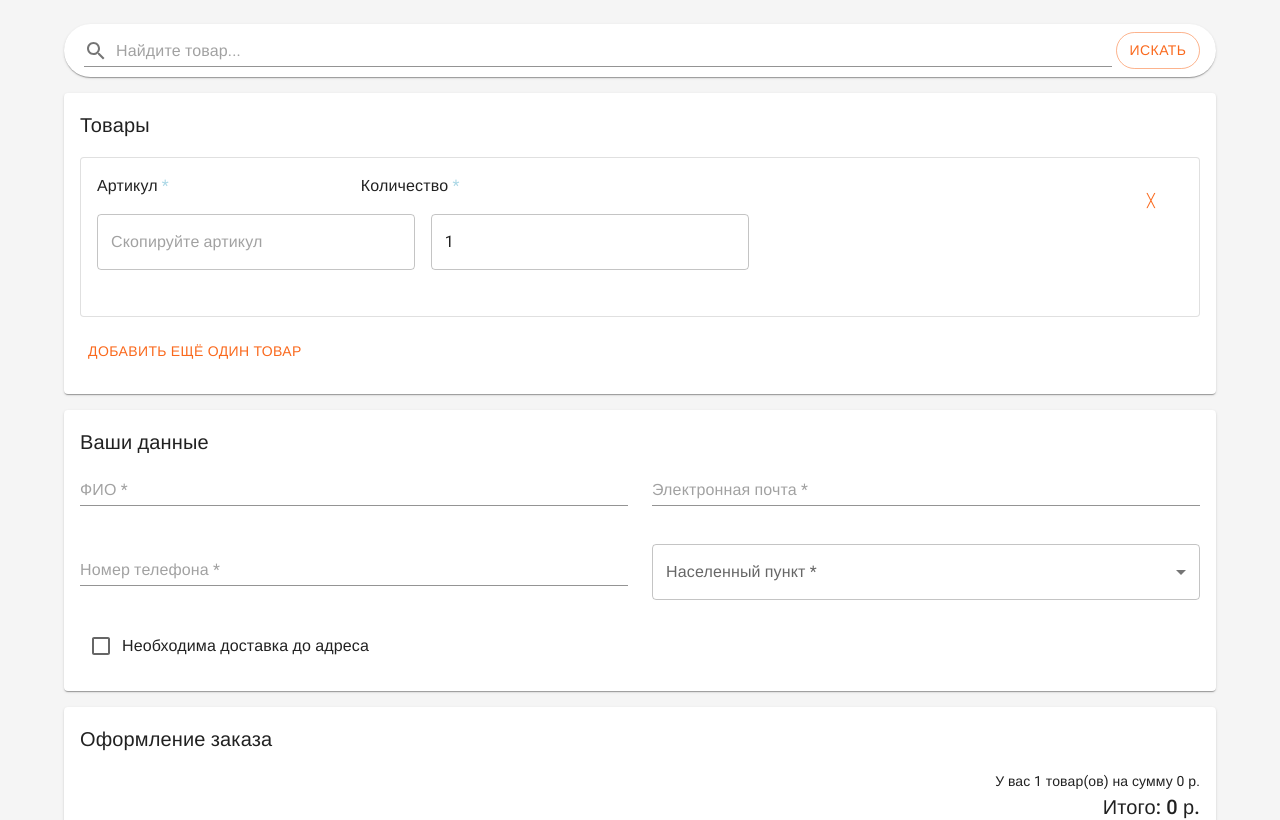
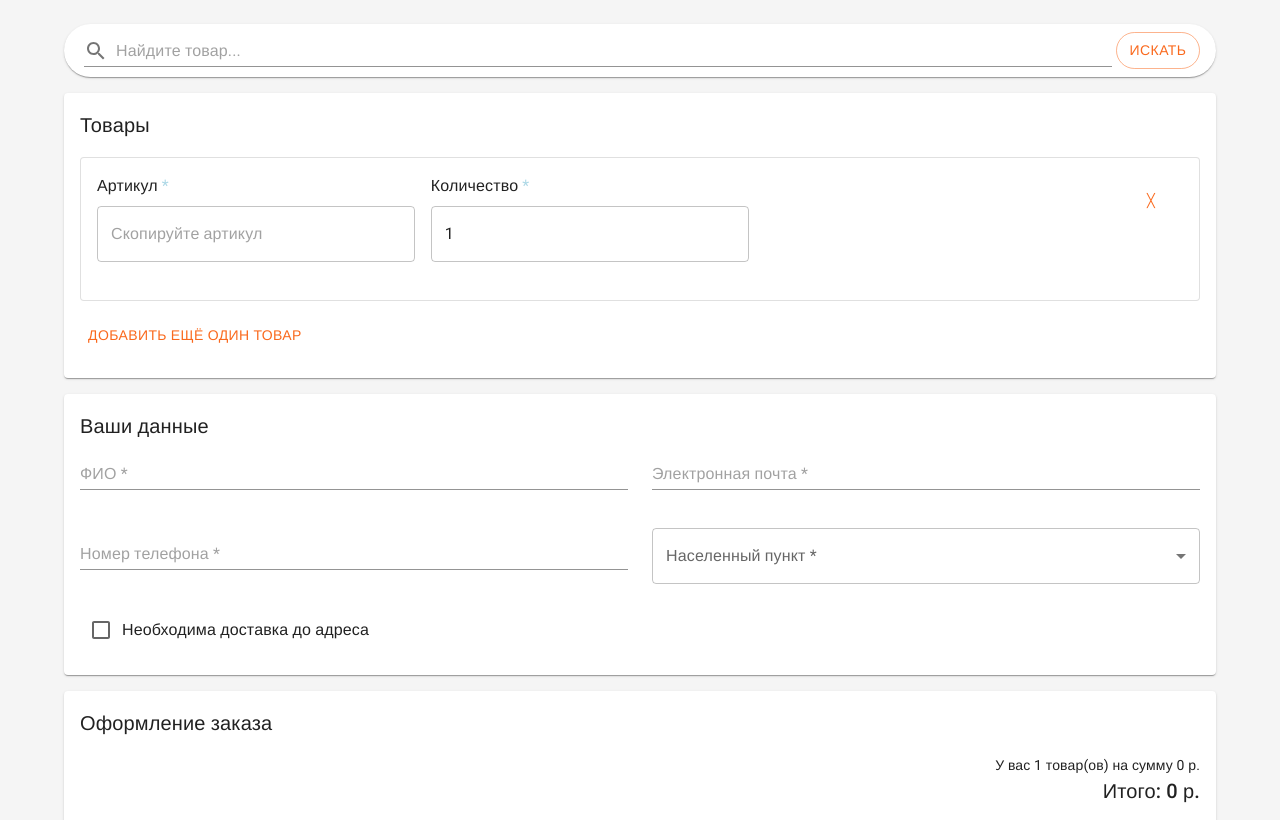
Before and after one commit to flashboy366/technodom-orders, a React (Vite) app: page / in a window 1280 px wide. Shown: the top 820 px of the page. Built offline with nearby package versions, Linux system fonts and the light colour scheme; a web font is replaced by a local one.

Commit message:
updated design

```diff
--- a/src/components/productsForm/ProductItem.tsx
+++ b/src/components/productsForm/ProductItem.tsx
@@ -63,11 +63,10 @@ const ProductItem = ({ index, product }: ProductItemProps) => {
       }}
     >
       <Stack direction="row" justifyContent="space-between" width="100%">
-        <Stack spacing={2} marginBottom={1} width="60%">
-          <Stack direction="row" spacing={2}>
+        <Stack width="60%">
+          <Stack direction="row" spacing={2} marginBottom={1}>
             <ProductPropertyTitle title="Артикул" />
             <ProductPropertyTitle title="Количество" />
-            <Box flex={1} />
           </Stack>
           <Stack direction="row" spacing={2}>
             <Box flex={2}>
@@ -100,13 +99,14 @@ const ProductItem = ({ index, product }: ProductItemProps) => {
               />
             </Box>
           </Stack>
+          <Typography>{product.productData.productTitle}</Typography>
+          {product.productData.productTitle !== '' ? (
+            <Typography color="blue" marginBottom={1}>
+              {product.productData.productPriceLabel}
+            </Typography>
+          ) : null}
         </Stack>
-        <Typography>{product.productData.productTitle}</Typography>
-        {product.productData.productTitle !== '' ? (
-          <Typography color="blue">
-            {product.productData.productPriceLabel}
-          </Typography>
-        ) : null}
+
         <ProductDeleteButton index={index} productID={product.id} />
       </Stack>
     </Paper>
```
